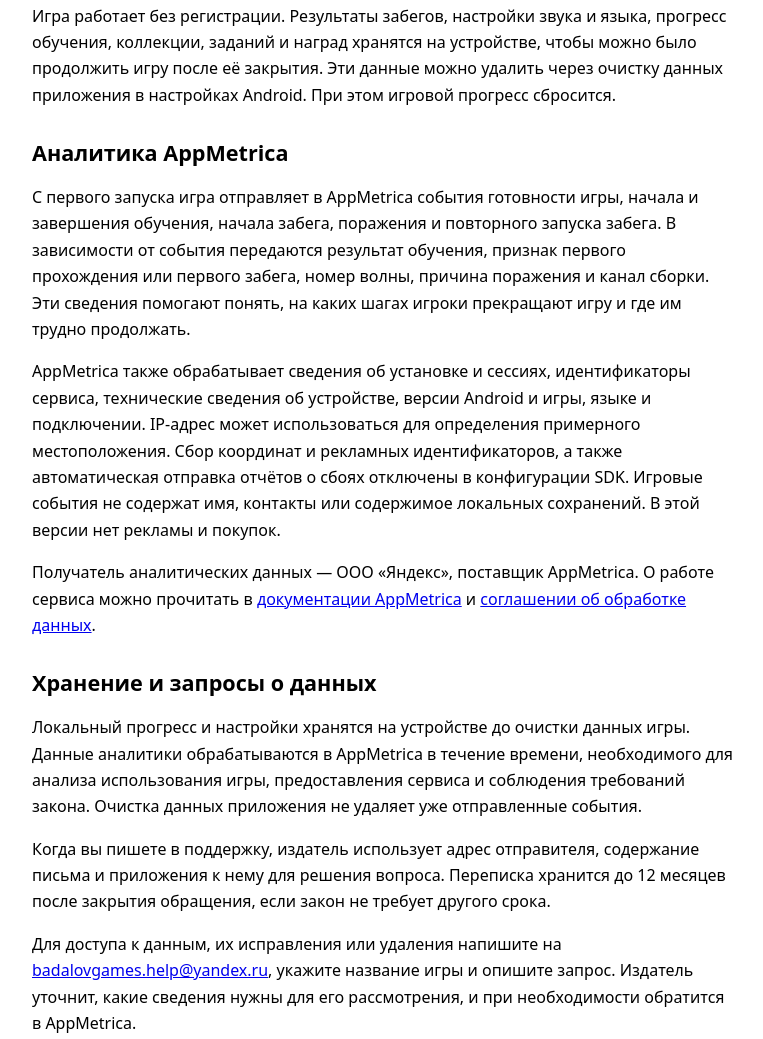
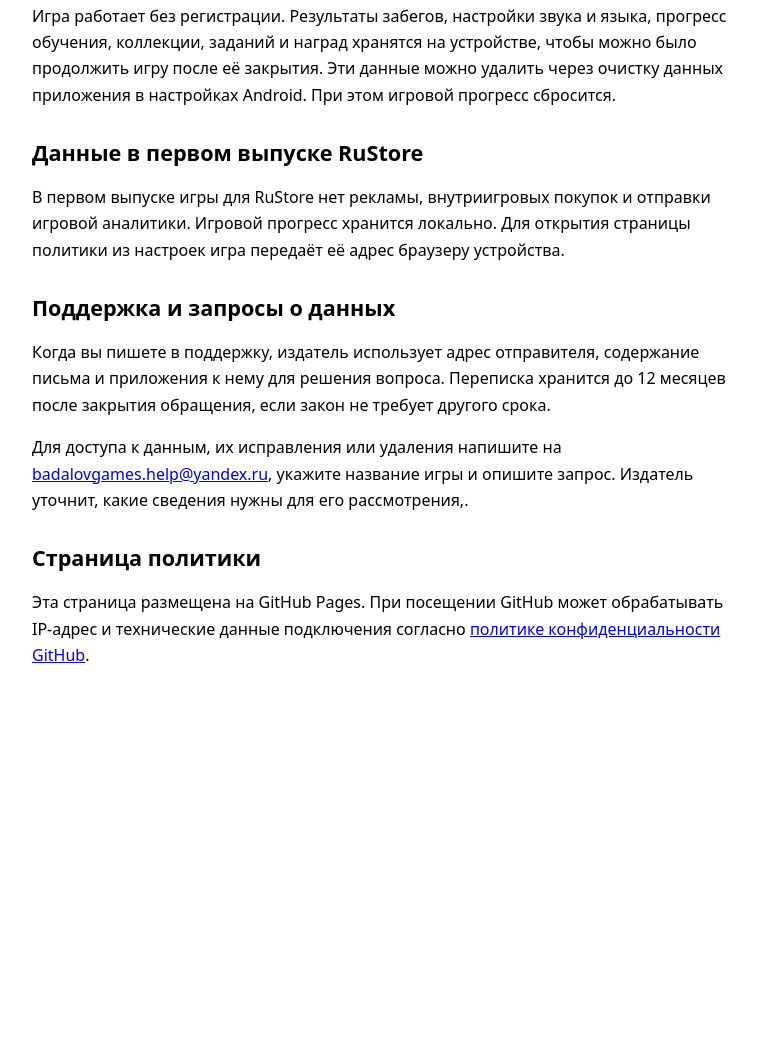
Before and after one commit to Ernest-2020/badalovgames-legal, a plain HTML site: page inkblots-privacy.html in a window 1280 px wide. Shown: the part 464-1503 px from the top of the page, without its empty margins (256-1019 px from the left). After the commit the page ends 1212 px from the top, so only its background shows below. Drawn offline with Linux system fonts and the light colour scheme.

Commit message:
Align Inkblots policy with first Android release

```diff
--- a/inkblots-privacy.html
+++ b/inkblots-privacy.html
@@ -24,15 +24,12 @@
   <h2>Игра и сохранения</h2>
   <p>Игра работает без регистрации. Результаты забегов, настройки звука и языка, прогресс обучения, коллекции, заданий и наград хранятся на устройстве, чтобы можно было продолжить игру после её закрытия. Эти данные можно удалить через очистку данных приложения в настройках Android. При этом игровой прогресс сбросится.</p>
 
-  <h2>Аналитика AppMetrica</h2>
-  <p>С первого запуска игра отправляет в AppMetrica события готовности игры, начала и завершения обучения, начала забега, поражения и повторного запуска забега. В зависимости от события передаются результат обучения, признак первого прохождения или первого забега, номер волны, причина поражения и канал сборки. Эти сведения помогают понять, на каких шагах игроки прекращают игру и где им трудно продолжать.</p>
-  <p>AppMetrica также обрабатывает сведения об установке и сессиях, идентификаторы сервиса, технические сведения об устройстве, версии Android и игры, языке и подключении. IP-адрес может использоваться для определения примерного местоположения. Сбор координат и рекламных идентификаторов, а также автоматическая отправка отчётов о сбоях отключены в конфигурации SDK. Игровые события не содержат имя, контакты или содержимое локальных сохранений. В этой версии нет рекламы и покупок.</p>
-  <p>Получатель аналитических данных — ООО «Яндекс», поставщик AppMetrica. О работе сервиса можно прочитать в <a href="https://appmetrica.yandex.ru/docs/ru/data-collection/index">документации AppMetrica</a> и <a href="https://yandex.ru/legal/dpa_appmetrica/ru/">соглашении об обработке данных</a>.</p>
+  <h2>Данные в первом выпуске RuStore</h2>
+  <p>В первом выпуске игры для RuStore нет рекламы, внутриигровых покупок и отправки игровой аналитики. Игровой прогресс хранится локально. Для открытия страницы политики из настроек игра передаёт её адрес браузеру устройства.</p>
 
-  <h2>Хранение и запросы о данных</h2>
-  <p>Локальный прогресс и настройки хранятся на устройстве до очистки данных игры. Данные аналитики обрабатываются в AppMetrica в течение времени, необходимого для анализа использования игры, предоставления сервиса и соблюдения требований закона. Очистка данных приложения не удаляет уже отправленные события.</p>
+  <h2>Поддержка и запросы о данных</h2>
   <p>Когда вы пишете в поддержку, издатель использует адрес отправителя, содержание письма и приложения к нему для решения вопроса. Переписка хранится до 12 месяцев после закрытия обращения, если закон не требует другого срока.</p>
-  <p>Для доступа к данным, их исправления или удаления напишите на <a href="mailto:badalovgames.help@yandex.ru">badalovgames.help@yandex.ru</a>, укажите название игры и опишите запрос. Издатель уточнит, какие сведения нужны для его рассмотрения, и при необходимости обратится в AppMetrica.</p>
+  <p>Для доступа к данным, их исправления или удаления напишите на <a href="mailto:badalovgames.help@yandex.ru">badalovgames.help@yandex.ru</a>, укажите название игры и опишите запрос. Издатель уточнит, какие сведения нужны для его рассмотрения,.</p>
 
   <h2>Страница политики</h2>
   <p>Эта страница размещена на GitHub Pages. При посещении GitHub может обрабатывать IP-адрес и технические данные подключения согласно <a href="https://docs.github.com/en/site-policy/privacy-policies/github-general-privacy-statement">политике конфиденциальности GitHub</a>.</p>
```
